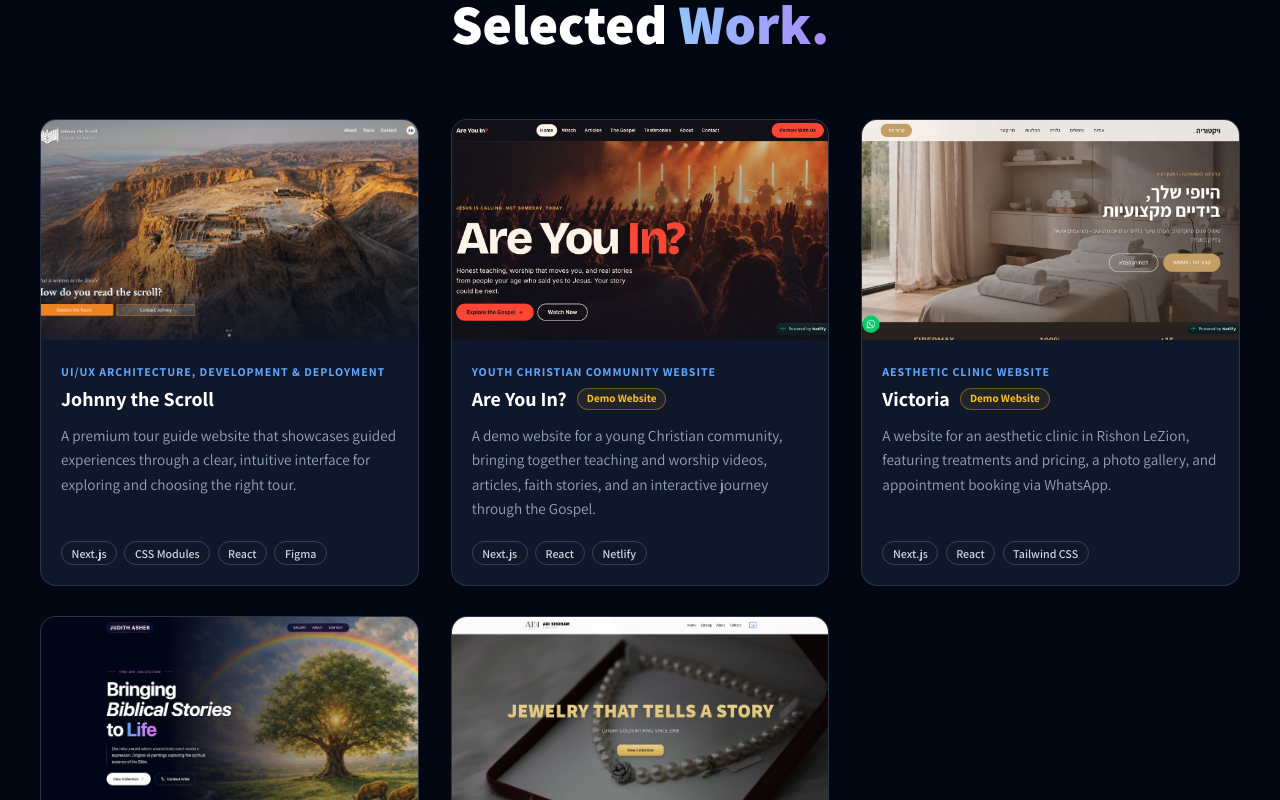
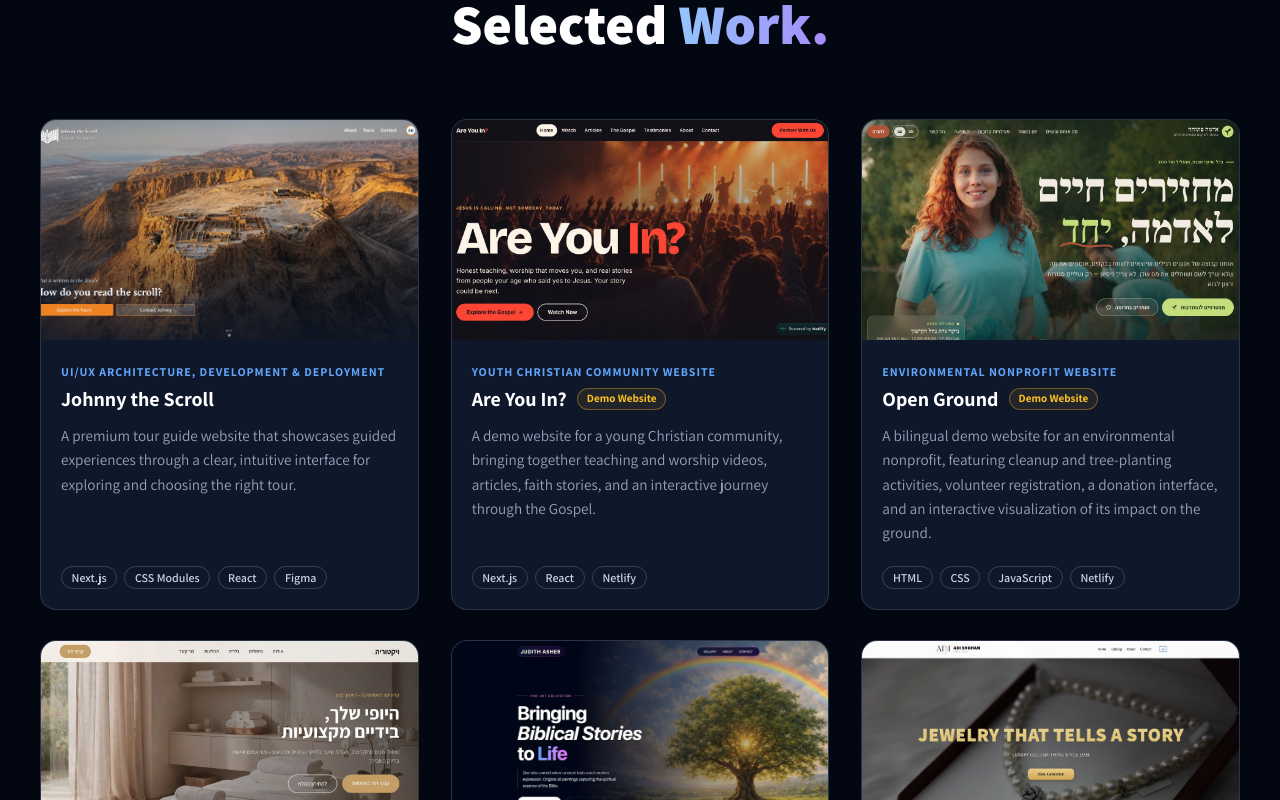
Before and after one commit to eldar-visual/eldarvisual.com, a Next.js app: page /en in a window 1280 px wide. Shown: the part 3860-4660 px from the top of the page. Built offline with nearby package versions, Linux system fonts and the light colour scheme.

Commit message:
Add Adama Ptucha as the third portfolio project

```diff
--- a/src/components/Portfolio.tsx
+++ b/src/components/Portfolio.tsx
@@ -11,6 +11,7 @@ interface PortfolioProps {
 const baseProjects = [
   { id: 4, image: "/jts-hero.webp", link: "https://johnnythescroll.com", isDemo: false},
   { id: 6, image: "/are-you-in-preview.png?v=62b75d43af16", link: "https://areyouin.netlify.app/", isDemo: true },
+  { id: 7, image: "/adama-ptucha-preview.jpg", link: "https://adama-ptucha.netlify.app/", isDemo: true },
   { id: 5, image: "/victoria-preview.webp", link: "https://victoria-site.netlify.app/", isDemo: true },
   { id: 2, image: "/JudithArtSite.webp", link: "https://judith-art.netlify.app", isDemo: true },
   { id: 3, image: "/AdiShoham.webp", link: "https://adi-shoham.netlify.app/", isDemo: true },
--- a/src/dictionaries/en.json
+++ b/src/dictionaries/en.json
@@ -152,6 +152,17 @@
         ]
       },
       {
+        "title": "Open Ground",
+        "category": "Environmental Nonprofit Website",
+        "desc": "A bilingual demo website for an environmental nonprofit, featuring cleanup and tree-planting activities, volunteer registration, a donation interface, and an interactive visualization of its impact on the ground.",
+        "tech": [
+          "HTML",
+          "CSS",
+          "JavaScript",
+          "Netlify"
+        ]
+      },
+      {
         "title": "Victoria",
         "category": "Aesthetic Clinic Website",
         "desc": "A website for an aesthetic clinic in Rishon LeZion, featuring treatments and pricing, a photo gallery, and appointment booking via WhatsApp.",
--- a/src/dictionaries/he.json
+++ b/src/dictionaries/he.json
@@ -151,6 +151,17 @@
         ]
       },
       {
+        "title": "אדמה פתוחה",
+        "category": "אתר לעמותה סביבתית",
+        "desc": "אתר דמו דו־לשוני לעמותה סביבתית, עם הצגת פעילויות ניקיון ושתילה, הרשמה להתנדבות, ממשק תרומות והמחשה אינטראקטיבית של ההשפעה בשטח.",
+        "tech": [
+          "HTML",
+          "CSS",
+          "JavaScript",
+          "Netlify"
+        ]
+      },
+      {
         "title": "ויקטוריה",
         "category": "אתר לקליניקה לאסתטיקה",
         "desc": "אתר לקליניקה לאסתטיקה בראשון לציון, המציג טיפולים ומחירון, גלריית תמונות וקביעת תורים דרך WhatsApp.",
```
Also changed, not shown: public/adama-ptucha-preview.jpg (added).
